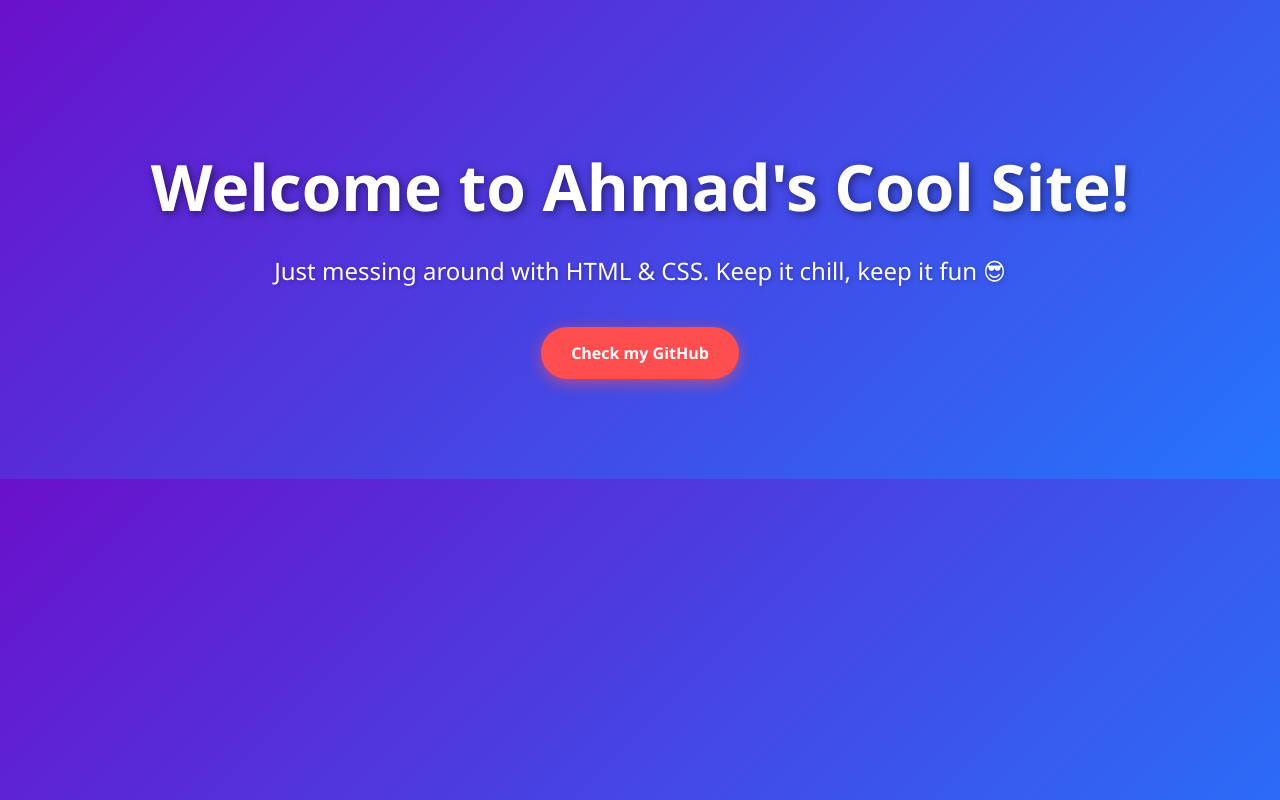
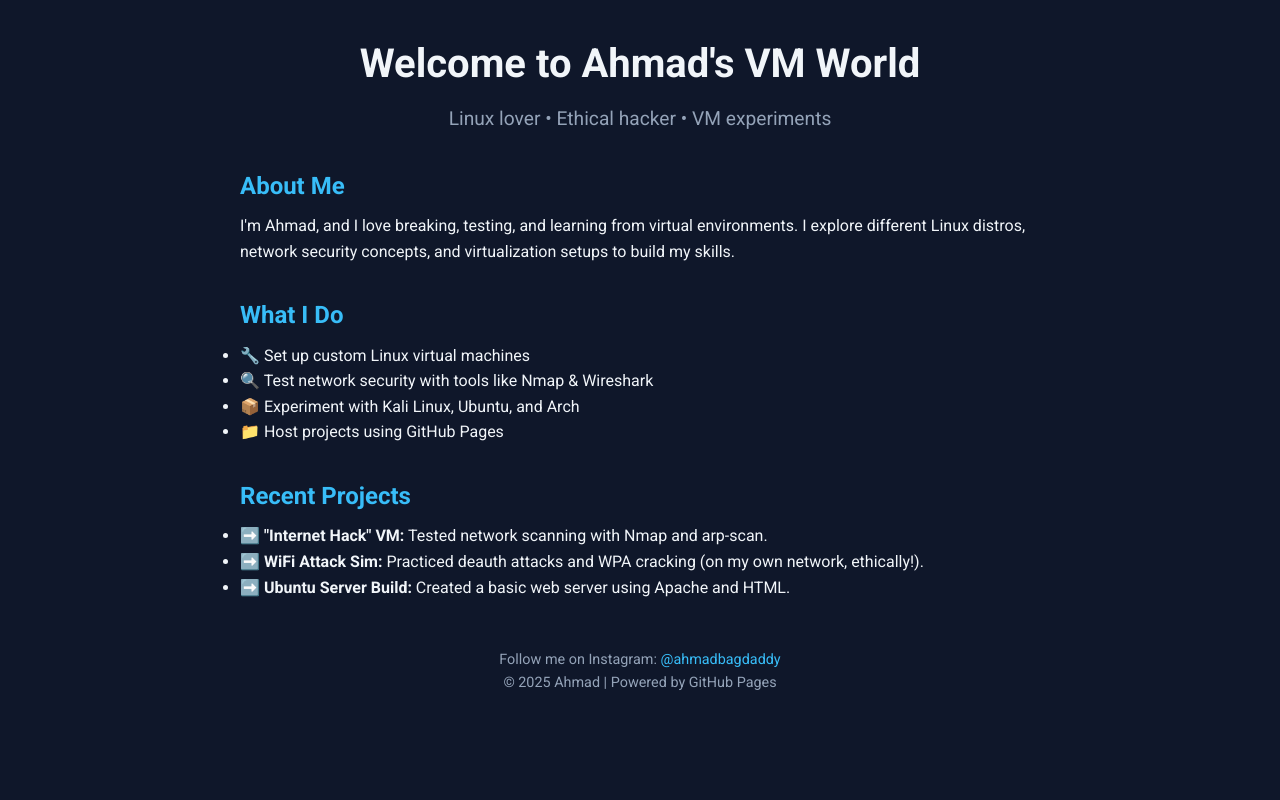
Before and after one commit to linux-on-vm/mywebsite, a plain HTML site: page index.html in a window 1280 px wide. Drawn offline with Linux system fonts and the light colour scheme.

Commit message:
Update index.html

```diff
--- a/index.html
+++ b/index.html
@@ -1,47 +1,100 @@
 <!DOCTYPE html>
 <html lang="en">
 <head>
-<meta charset="UTF-8" />
-<meta name="viewport" content="width=device-width, initial-scale=1" />
-<title>Ahmad's Cool Site</title>
+  <meta charset="UTF-8">
+  <meta name="viewport" content="width=device-width, initial-scale=1.0">
+  <meta name="description" content="Ahmad's Personal VM & Linux Projects">
+  <title>Ahmad's VM World</title>
+  <link rel="stylesheet" href="https://fonts.googleapis.com/css2?family=Roboto:wght@400;700&display=swap">
   <style>
+    * {
+      margin: 0;
+      padding: 0;
+      box-sizing: border-box;
+      font-family: 'Roboto', sans-serif;
+    }
     body {
-    margin: 0;
-    font-family: 'Segoe UI', Tahoma, Geneva, Verdana, sans-serif;
-    background: linear-gradient(135deg, #6a11cb, #2575fc);
-    color: white;
+      background-color: #0f172a;
+      color: #f1f5f9;
+      line-height: 1.6;
+      padding: 2rem;
+    }
+    header {
       text-align: center;
-    padding: 100px 20px;
+      margin-bottom: 2rem;
     }
-  h1 {
-    font-size: 4rem;
-    margin-bottom: 20px;
-    text-shadow: 2px 2px 8px rgba(0,0,0,0.5);
+    header h1 {
+      font-size: 2.5rem;
+      margin-bottom: 0.5rem;
     }
-  p {
-    font-size: 1.5rem;
-    margin-bottom: 40px;
-    text-shadow: 1px 1px 4px rgba(0,0,0,0.3);
+    header p {
+      font-size: 1.2rem;
+      color: #94a3b8;
     }
-  a.button {
-    display: inline-block;
-    padding: 15px 30px;
-    background: #ff4e50;
-    color: white;
+    .content {
+      max-width: 800px;
+      margin: 0 auto;
+    }
+    .section {
+      margin-bottom: 2rem;
+    }
+    .section h2 {
+      color: #38bdf8;
+      margin-bottom: 0.5rem;
+    }
+    .footer {
+      text-align: center;
+      margin-top: 3rem;
+      color: #94a3b8;
+      font-size: 0.9rem;
+    }
+    .footer a {
+      color: #38bdf8;
       text-decoration: none;
-    font-weight: bold;
-    border-radius: 30px;
-    box-shadow: 0 4px 15px rgba(255,78,80,0.6);
-    transition: background 0.3s ease;
     }
-  a.button:hover {
-    background: #ff2e2f;
+    .footer a:hover {
+      text-decoration: underline;
     }
   </style>
 </head>
 <body>
-  <h1>Welcome to Ahmad's Cool Site!</h1>
-  <p>Just messing around with HTML & CSS. Keep it chill, keep it fun 😎</p>
-  <a href="https://github.com/linux-on-vm" target="_blank" class="button">Check my GitHub</a>
+  <header>
+    <h1>Welcome to Ahmad's VM World</h1>
+    <p>Linux lover • Ethical hacker • VM experiments</p>
+  </header>
+
+  <div class="content">
+    <div class="section">
+      <h2>About Me</h2>
+      <p>
+        I'm Ahmad, and I love breaking, testing, and learning from virtual environments. I explore different Linux distros,
+        network security concepts, and virtualization setups to build my skills.
+      </p>
+    </div>
+
+    <div class="section">
+      <h2>What I Do</h2>
+      <ul>
+        <li>🔧 Set up custom Linux virtual machines</li>
+        <li>🔍 Test network security with tools like Nmap & Wireshark</li>
+        <li>📦 Experiment with Kali Linux, Ubuntu, and Arch</li>
+        <li>📁 Host projects using GitHub Pages</li>
+      </ul>
+    </div>
+
+    <div class="section">
+      <h2>Recent Projects</h2>
+      <ul>
+        <li>➡️ <strong>"Internet Hack" VM:</strong> Tested network scanning with Nmap and arp-scan.</li>
+        <li>➡️ <strong>WiFi Attack Sim:</strong> Practiced deauth attacks and WPA cracking (on my own network, ethically!).</li>
+        <li>➡️ <strong>Ubuntu Server Build:</strong> Created a basic web server using Apache and HTML.</li>
+      </ul>
+    </div>
+  </div>
+
+  <div class="footer">
+    <p>Follow me on Instagram: <a href="https://instagram.com/ahmadbagdaddy" target="_blank">@ahmadbagdaddy</a></p>
+    <p>© 2025 Ahmad | Powered by GitHub Pages</p>
+  </div>
 </body>
 </html>
```
Lines whose indentation alone changed are shown as unchanged.
